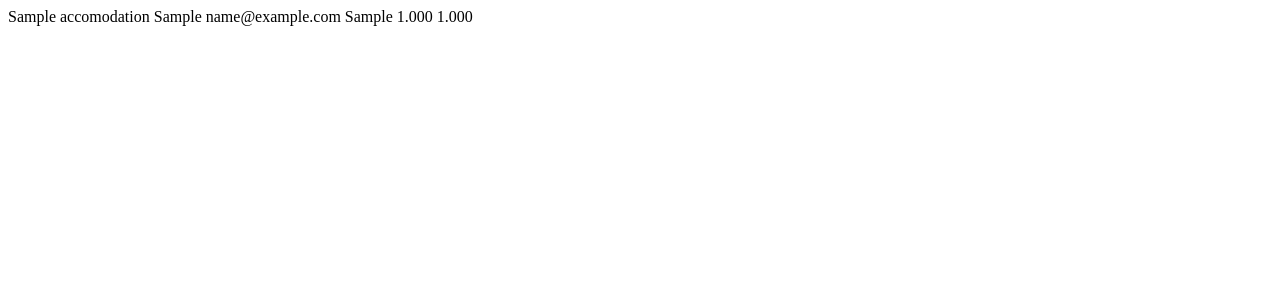
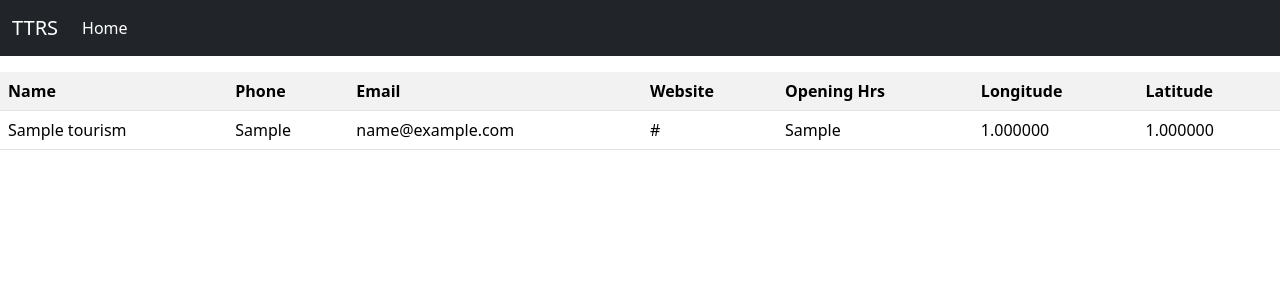
Before and after one commit to Kusalb/TTRS, a Django app: template tourist/templates/tourist/home.html in a window 1280 px wide. Shown: the top 300 px of the page. Run offline with Django 4.2, Linux system fonts and the light colour scheme; the template is opened without the code that fills it: values that come from a table or form of the project are taken from there, others are empty; tables that the repository leaves empty hold one stand-in row (values such as "Sample post"); some libraries are stand-ins or nearby versions.

Commit message:
Data displayed/registration

```diff
--- a/TTRS/urls.py
+++ b/TTRS/urls.py
@@ -16,9 +16,12 @@ Including another URLconf
 from django.contrib import admin
 from django.urls import path, include
 from django.conf.urls.static import static
+from TTRS import settings
 
 urlpatterns = [
     path('admin/', admin.site.urls),
     path('', include('tourist.urls'))
-
 ]
+if settings.DEBUG:
+    urlpatterns +=static(settings.STATIC_URL, document_root=settings.STATIC_URL)
+    urlpatterns +=static(settings.MEDIA_URL, document_root=settings.MEDIA_ROOT)
--- a/tourist/models.py
+++ b/tourist/models.py
@@ -1,12 +1,22 @@
+from django.contrib.auth.models import AbstractUser
 from django.db import models
 
+
+class CustomUser(AbstractUser):
+    is_admin = models.BooleanField('Admin', default=False)
+    is_user = models.BooleanField('User', default=False)
+
+
 # Create your models here.
-class Accomodation(models.Model):
+class Tourism(models.Model):
+    image = models.ImageField(default="def.png")
     name = models.CharField(max_length=255)
     contact = models.CharField(max_length=255,null=True)
     email = models.EmailField(null=True)
     website = models.CharField(max_length=255,null=True)
     opening_hours = models.CharField(max_length=255,null=True)
     category = models.CharField(max_length=255,null=True)
-    longitude = models.DecimalField(max_digits=10, decimal_places=3,null=True)
-    latitude = models.DecimalField(max_digits=10,decimal_places=3, null=True)
+    address = models.CharField(max_length=255,null=True)
+    longitude = models.DecimalField(max_digits=10, decimal_places=6,null=True)
+    latitude = models.DecimalField(max_digits=10,decimal_places=6, null=True)
+    rating = models.FloatField()
--- a/tourist/overpass.py
+++ b/tourist/overpass.py
@@ -1,4 +1,4 @@
-accommodation_query = """
+tourism_query = """
 [out:json][timeout:25];
 area(3604583125)->.searchArea;
 (
--- a/tourist/templates/tourist/home.html
+++ b/tourist/templates/tourist/home.html
@@ -1,17 +1,79 @@
-<!DOCTYPE html>
-<html lang="en">
-<head>
-    <meta charset="UTF-8">
-    <title>Title</title>
+<html>
+<head><title>Table</title>
+    {% load staticfiles %}
+<link href="{% static '/style/css/bootstrap.min.css' %}" rel="stylesheet"
+      integrity="sha384-1BmE4kWBq78iYhFldvKuhfTAU6auU8tT94WrHftjDbrCEXSU1oBoqyl2QvZ6jIW3" crossorigin="anonymous">
 </head>
 <body>
- {% for i in accomodation %}
-     {{ i.name }}
-     {{ i.contact }}
-     {{ i.email }}
-     {{ i.contact }}
-     {{ i.latitude }}
-     {{ i.longitude }} <br>
-{% endfor %}
+
+<header>
+    <nav class="navbar navbar-expand-md navbar-dark fixed-top bg-dark">
+        <div class="container-fluid">
+            <a class="navbar-brand" href="#">TTRS</a>
+            <button class="navbar-toggler" type="button" data-bs-toggle="collapse" data-bs-target="#navbarCollapse"
+                    aria-controls="navbarCollapse" aria-expanded="false" aria-label="Toggle navigation">
+                <span class="navbar-toggler-icon"></span>
+            </button>
+            <div class="collapse navbar-collapse" id="navbarCollapse">
+                <ul class="navbar-nav me-auto mb-2 mb-md-0">
+                    <li class="nav-item">
+                        <a class="nav-link active" aria-current="page" href="{% url 'index' %}">Home</a>
+                    </li>
+                    {% if user.is_admin %}
+                    <li class="nav-item">
+                        <a class="nav-link " aria-current="page" href="{% url 'get_tourism_data' %}">Refresh Table</a>
+                    </li>
+                        <li class="nav-item">
+                        <a class="nav-link " aria-current="page" href="{% url 'list_tourism_data' %}">Display table</a>
+                    </li>
+                    {% endif %}
+
+                </ul>
+                {% if request.path == '/' or request.path == '/sign_up'%}
+                    <form class="d-flex">
+                        <a href="{% url 'login' %}" class="btn btn-outline-success"> Sign in</a>
+                    </form>
+                {% endif %}
+                {% if request.path == '/login' %}
+                    <form class="d-flex">
+                        <a href="{% url 'sign_up' %}" class="btn btn-outline-success"> Register</a>
+                    </form>
+                {% endif %}
+
+            {% if request.path == '/admin_dashboard' or request.path == '/user_dashboard' %}
+                    <form class="d-flex">
+                        <a href="{% url 'signout' %}" class="btn btn-outline-success"> Logout</a>
+                    </form>
+                {% endif %}
+            </div>
+        </div>
+    </nav>
+</header>
+<br>
+<br><br>
+
+<table class="table table-striped">
+    <tr>
+        <th>Name</th>
+        <th>Phone</th>
+        <th>Email</th>
+        <th>Website</th>
+        <th>Opening Hrs</th>
+        <th>Longitude</th>
+        <th>Latitude</th>
+    </tr>
+
+    {% for i in tourism %}
+        <tr>
+        <td>{{ i.name }}</td>
+        <td>{{ i.contact }}</td>
+        <td>{{ i.email }}</td>
+        <td>{{ i.website }}</td>
+        <td>{{ i.opening_hours }}</td>
+        <td>{{ i.latitude }}</td>
+        <td>{{ i.longitude }}</td>
+    {% endfor %}
+    </tr>
+</table>
 </body>
 </html>
--- a/tourist/tests.py
+++ b/tourist/tests.py
@@ -5,7 +5,7 @@ from overpass import *
 
 
 api = overpy.Overpass()
-result = api.query(accommodation_query)
+result = api.query(tourism_query)
 accomodation_name =  list()
 accomodation_contact = list ()
 accomodation_email = list()
@@ -21,6 +21,7 @@ for node in result.nodes:  # from each node , get the all tags information
     except:
         name = node.tags["name"]=''
     accomodation_name.append(name)
+
     try:
         contact = node.tags["phone"]
     except:
@@ -63,9 +64,6 @@ for node in result.nodes:  # from each node , get the all tags information
     except:
         longitude= node.lon=''
     accomodation_longitude.append(longitude)
-    # if(name!=''):
-    #     data = Accomodation.objects.create(name=name, contact=contact, email=email, website=website, opening_hours=opening_hours, category=category,latitude=latitude, longitude= longitude  )
-    #     data.save()
 
 accommodation_data = []
 
--- a/tourist/urls.py
+++ b/tourist/urls.py
@@ -5,7 +5,18 @@ from TTRS import settings
 from tourist import views
 
 urlpatterns = [
-    path('', views.index, name="index"),
-    path('list', views.list, name="list")
+    path('get_tourism_data', views.get_tourism_data, name="get_tourism_data"),
+    path('list_tourism_data', views.list_tourism_data, name="list_tourism_data"),
+    path('category_filter', views.category_filter, name="category_filter"),
+    path('admin_dashboard', views.admin_dashboard, name="admin_dashboard"),
+    path('user_dashboard', views.user_dashboard, name="user_dashboard"),
 
+    path('sign_up', views.sign_up, name="sign_up"),
+    path('login', views.login, name="login"),
+    path('signout', views.signout, name="signout"),
+
+    path('', views.index, name="index")
 ]
+if settings.DEBUG:
+   urlpatterns +=static(settings.STATIC_URL, document_root=settings.STATIC_URL)
+   urlpatterns +=static(settings.MEDIA_URL, document_root=settings.MEDIA_ROOT)
```
Also changed, not shown: TTRS/settings.py (+5 -2 lines), tourist/views.py (+104 -29 lines).
